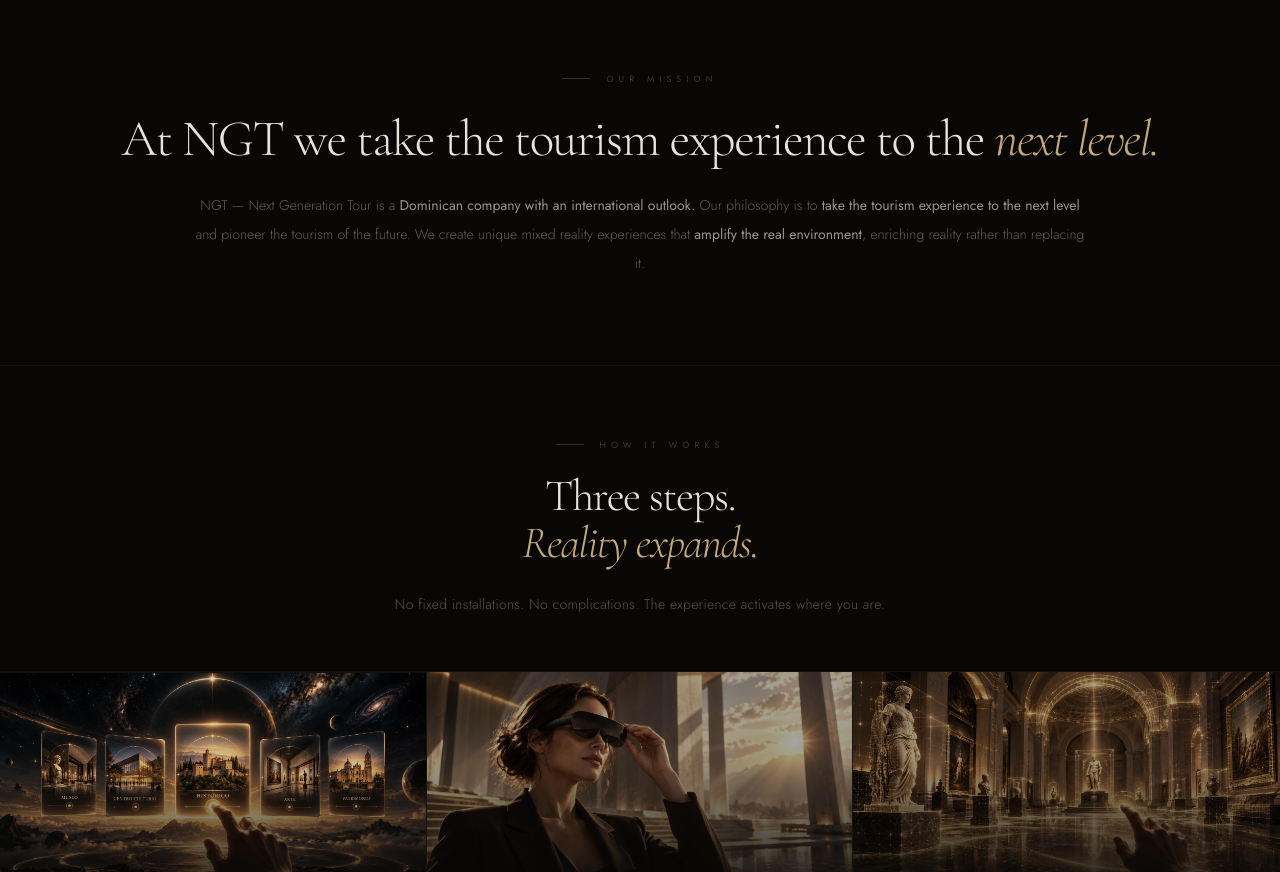
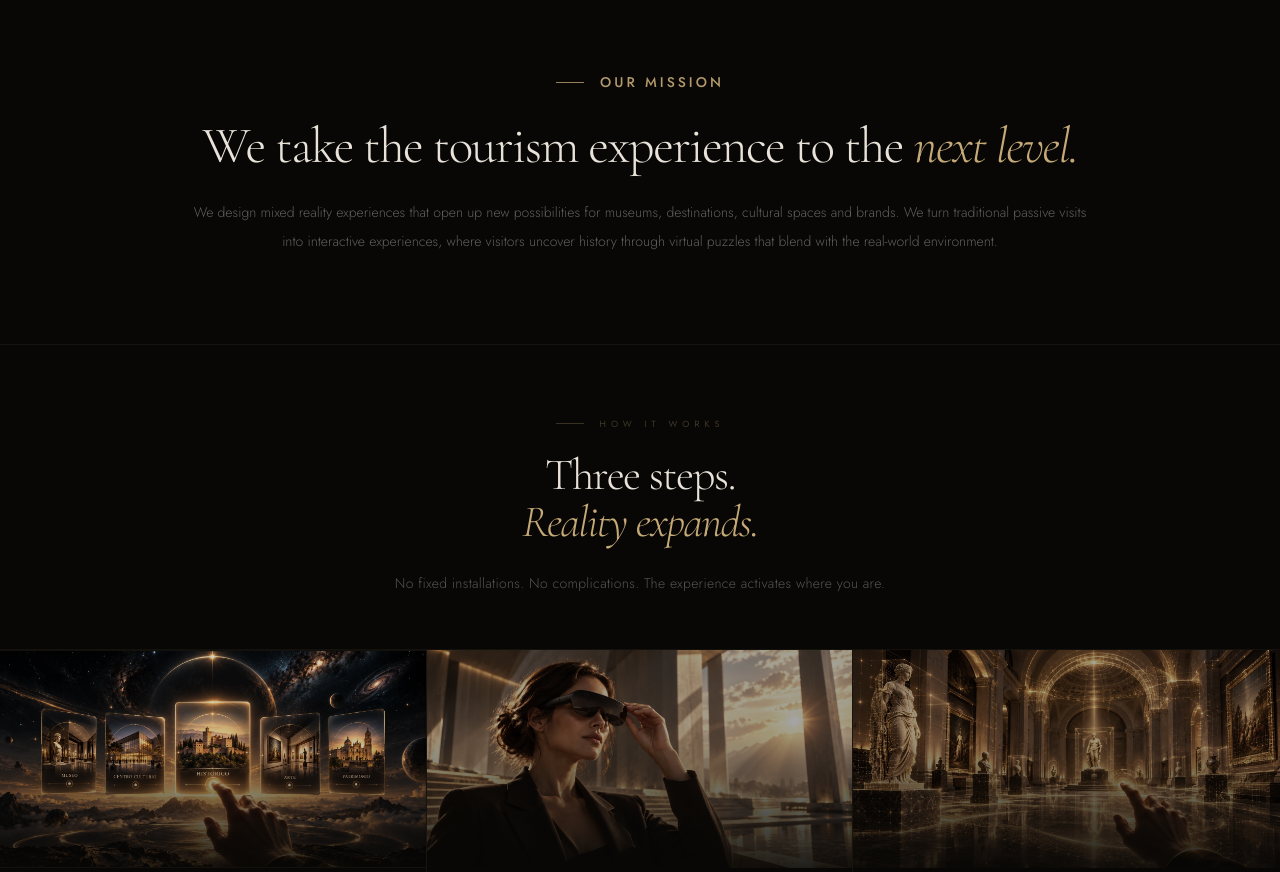
Before and after one commit to nextgenerationtourngt-spec/NextGenerationTour.es, a plain HTML site: page en/index.html in a window 1280 px wide. Shown: the part 837-1709 px from the top of the page. Drawn offline with nearby package versions, Linux system fonts and the light colour scheme.

Commit message:
copy: mejorar visibilidad y contenido de Nuestra misión (en)

```diff
--- a/en/index.html
+++ b/en/index.html
@@ -83,8 +83,8 @@ h1 em{font-style:italic;color:#C5AA78;}
 
 /* ── MISIÓN ── */
 .mision{padding:88px 56px;display:grid;grid-template-columns:1fr 380px;align-items:start;gap:80px;}
-.mision-eyebrow{font-size:9px;letter-spacing:5px;text-transform:uppercase;color:rgba(197,170,120,0.3);margin-bottom:24px;font-weight:400;display:flex;align-items:center;gap:16px;}
-.mision-eyebrow::before{content:'';width:28px;height:1px;background:rgba(197,170,120,0.25);}
+.mision-eyebrow{font-size:14px;letter-spacing:3px;text-transform:uppercase;color:rgba(197,170,120,0.90);margin-bottom:24px;font-weight:500;display:flex;align-items:center;gap:16px;}
+.mision-eyebrow::before{content:'';width:28px;height:1px;background:rgba(197,170,120,0.75);}
 .mision-title{font-family:'Cormorant Garamond',serif;font-size:clamp(38px,4vw,58px);font-weight:300;line-height:1.1;color:#E8E2D9;letter-spacing:-1.5px;}
 .mision-title em{font-style:italic;color:#C5AA78;}
 .mision-right{padding-top:8px;}
@@ -804,10 +804,10 @@ footer{padding:28px 56px;display:flex;justify-content:space-between;align-items:
 <div class="mision">
 <div class="mision-left">
 <div class="mision-eyebrow" data-i18n="sec_mision">Our mission</div>
-<div class="mision-title" data-i18n="filosofia_titulo">At NGT we take the tourism experience to the <em>next level.</em></div>
+<div class="mision-title" data-i18n="filosofia_titulo">We take the tourism experience to the <em>next level.</em></div>
 </div>
 <div class="mision-right">
-<div class="mision-text" data-i18n="filosofia_texto">NGT — Next Generation Tour is a <strong>Dominican company with an international outlook.</strong> Our philosophy is to <strong>take the tourism experience to the next level</strong> and pioneer the tourism of the future. We create unique mixed reality experiences that <strong>amplify the real environment</strong>, enriching reality rather than replacing it.</div>
+<div class="mision-text" data-i18n="filosofia_texto">We design mixed reality experiences that open up new possibilities for museums, destinations, cultural spaces and brands. We turn traditional passive visits into interactive experiences, where visitors uncover history through virtual puzzles that blend with the real-world environment.</div>
 </div>
 </div>
 <div class="h-rule"></div>
@@ -1204,8 +1204,8 @@ es:{
   hero_desc1:'Creamos experiencias que transforman la forma de descubrir, aprender y conectar con el mundo.',
   hero_btn1:'Descubre las experiencias',hero_btn2:'Contactar',
   sec_mision:'Nuestra misión',
-  filosofia_titulo:'En NGT llevamos la experiencia turística al <em>siguiente nivel.</em>',
-  filosofia_texto:"NGT — Next Generation Tour es una <strong>empresa dominicana con proyección internacional.</strong> Nuestra filosofía es <strong>llevar la experiencia turística al siguiente nivel</strong> y ser pioneros en el desarrollo del turismo del futuro. Creamos experiencias únicas de realidad mixta que <strong>amplifican el entorno real</strong>, enriqueciéndolo en lugar de sustituirlo.",
+  filosofia_titulo:"Llevamos la experiencia turística al <em>siguiente nivel.</em>",
+  filosofia_texto:"Diseñamos experiencias de realidad mixta que dan nuevas posibilidades a museos, destinos, espacios culturales y marcas. Convertimos las visitas pasivas tradicionales en experiencias interactivas, donde el usuario descubre la historia a través de enigmas virtuales que se sintetizan con el entorno real.",
   proceso_label:'Cómo funciona',proceso_titulo:'Tres pasos.<br/><em>La realidad se expande.</em>',proceso_sub:'Sin instalaciones fijas. Sin complicaciones. La experiencia se activa donde estás.',
   paso_01:'01',paso_02:'02',paso_03:'03',
   paso1_titulo:'Elige tu experiencia',paso1_desc:'Selecciona la experiencia XR que quieres vivir. Cada una está diseñada para activarse sobre el entorno real sin ningún tipo de instalación permanente.',
@@ -1234,8 +1234,8 @@ en:{
   hero_desc1:'We create experiences that transform the way people discover, learn and connect with the world.',
   hero_btn1:'Discover experiences',hero_btn2:'Contact',
   sec_mision:'Our mission',
-  filosofia_titulo:'At NGT we take the tourism experience to the <em>next level.</em>',
-  filosofia_texto:"NGT — Next Generation Tour is a <strong>Dominican company with an international outlook.</strong> Our philosophy is to <strong>take the tourism experience to the next level</strong> and pioneer the tourism of the future. We create unique mixed reality experiences that <strong>amplify the real environment</strong>, enriching reality rather than replacing it.",
+  filosofia_titulo:"We take the tourism experience to the <em>next level.</em>",
+  filosofia_texto:"We design mixed reality experiences that open up new possibilities for museums, destinations, cultural spaces and brands. We turn traditional passive visits into interactive experiences, where visitors uncover history through virtual puzzles that blend with the real-world environment.",
   proceso_label:'How it works',proceso_titulo:'Three steps.<br/><em>Reality expands.</em>',proceso_sub:'No fixed installations. No complications. The experience activates where you are.',
   paso_01:'01',paso_02:'02',paso_03:'03',
   paso1_titulo:'Choose your experience',paso1_desc:'Select the XR experience you want to live. Each one is designed to activate on the real environment without any permanent installation.',
@@ -1264,8 +1264,8 @@ de:{
   hero_desc1:'Wir schaffen Erlebnisse, die verändern, wie Menschen die Welt entdecken, lernen und sich mit ihr verbinden.',
   hero_btn1:'Erlebnisse entdecken',hero_btn2:'Kontakt',
   sec_mision:'Unsere Mission',
-  filosofia_titulo:'Bei NGT bringen wir das Tourismuserlebnis auf das <em>nächste Level.</em>',
-  filosofia_texto:"NGT — Next Generation Tour ist ein <strong>dominikanisches Unternehmen mit internationaler Ausrichtung.</strong> Unsere Philosophie ist es, <strong>das Tourismuserlebnis auf die nächste Stufe zu heben</strong> und den Tourismus der Zukunft mitzugestalten. Wir schaffen einzigartige Mixed-Reality-Erlebnisse, die <strong>die reale Umgebung erweitern</strong>, statt sie zu ersetzen.",
+  filosofia_titulo:"Wir bringen das Tourismuserlebnis auf das <em>nächste Level.</em>",
+  filosofia_texto:"Wir gestalten Mixed-Reality-Erlebnisse, die Museen, Reisezielen, Kulturstätten und Marken neue Möglichkeiten eröffnen. Wir verwandeln traditionelle, passive Besuche in interaktive Erlebnisse, bei denen Besucher die Geschichte durch virtuelle Rätsel entdecken, die mit der realen Umgebung verschmelzen.",
   proceso_label:'Wie es funktioniert',proceso_titulo:'Drei Schritte.<br/><em>Die Realität erweitert sich.</em>',proceso_sub:'Keine festen Installationen. Keine Komplikationen. Das Erlebnis aktiviert sich, wo du bist.',
   paso_01:'01',paso_02:'02',paso_03:'03',
   paso1_titulo:'Wähle dein Erlebnis',paso1_desc:'Wähle das XR-Erlebnis, das du erleben möchtest. Jedes ist so konzipiert, dass es sich über die reale Umgebung aktiviert — ohne permanente Installation.',
@@ -1294,8 +1294,8 @@ fr:{
   hero_desc1:'Nous créons des expériences qui transforment notre façon de découvrir, d’apprendre et de nous connecter au monde.',
   hero_btn1:'Découvrir les expériences',hero_btn2:'Nous contacter',
   sec_mision:'Notre mission',
-  filosofia_titulo:"Chez NGT, nous emmenons l'expérience touristique au <em>niveau suivant.</em>",
-  filosofia_texto:"NGT — Next Generation Tour est une <strong>entreprise dominicaine à vocation internationale.</strong> Notre philosophie est de <strong>porter l'expérience touristique au niveau supérieur</strong> et de contribuer au tourisme de demain. Nous créons des expériences uniques de réalité mixte qui <strong>amplifient l'environnement réel</strong>, en l'enrichissant plutôt qu'en le remplaçant.",
+  filosofia_titulo:"Nous emmenons l’expérience touristique au <em>niveau suivant.</em>",
+  filosofia_texto:"Nous concevons des expériences de réalité mixte qui ouvrent de nouvelles possibilités aux musées, aux destinations, aux espaces culturels et aux marques. Nous transformons les visites traditionnelles passives en expériences interactives, où les visiteurs découvrent l’histoire à travers des énigmes virtuelles qui se fondent dans l’environnement réel.",
   proceso_label:'Comment ça marche',proceso_titulo:'Trois étapes.<br/><em>La réalité s\'étend.</em>',proceso_sub:"Sans installations fixes. Sans complications. L'expérience s'active là où vous êtes.",
   paso_01:'01',paso_02:'02',paso_03:'03',
   paso1_titulo:"Choisissez votre expérience",paso1_desc:"Sélectionnez l'expérience XR que vous souhaitez vivre. Chacune est conçue pour s'activer sur l'environnement réel sans installation permanente.",
```
